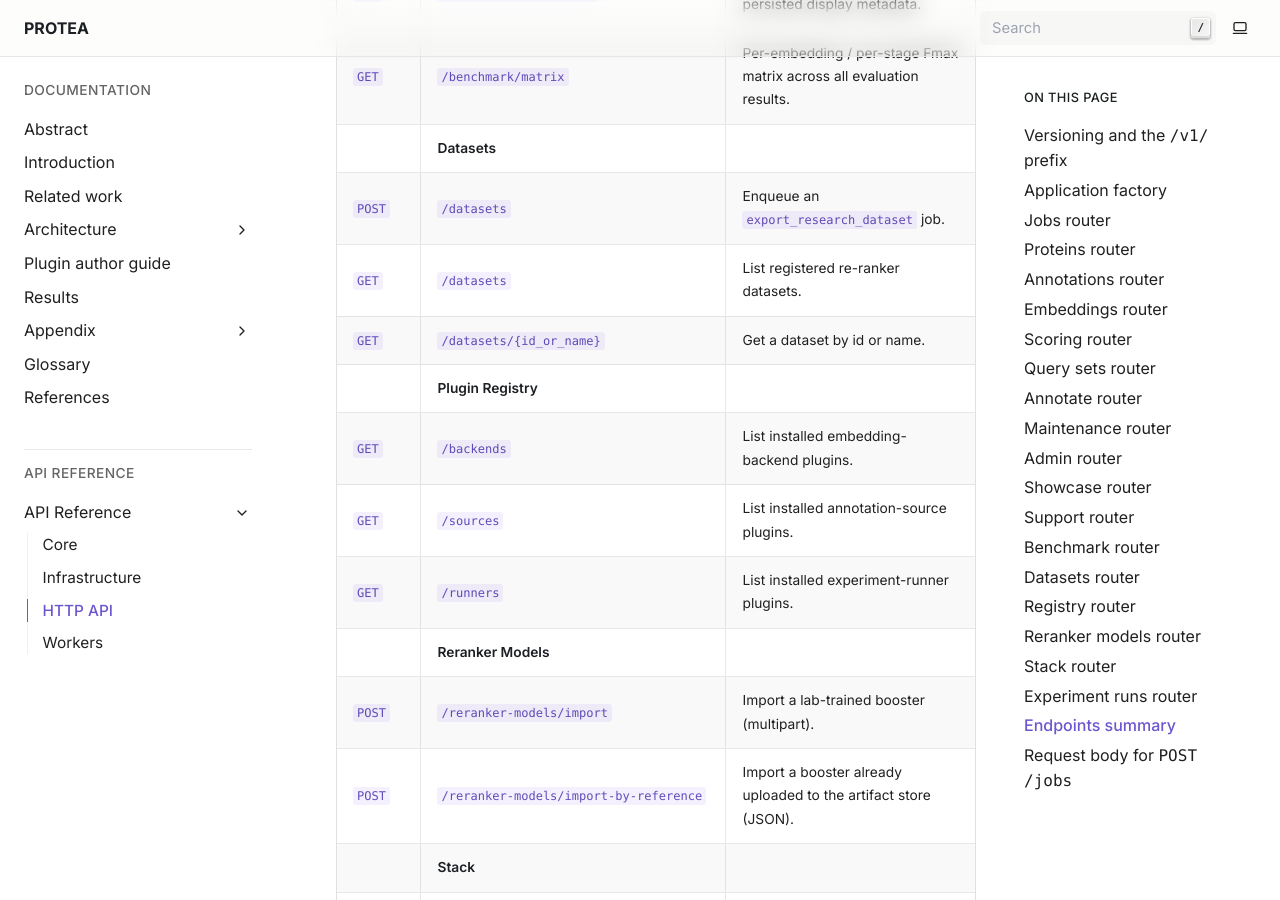
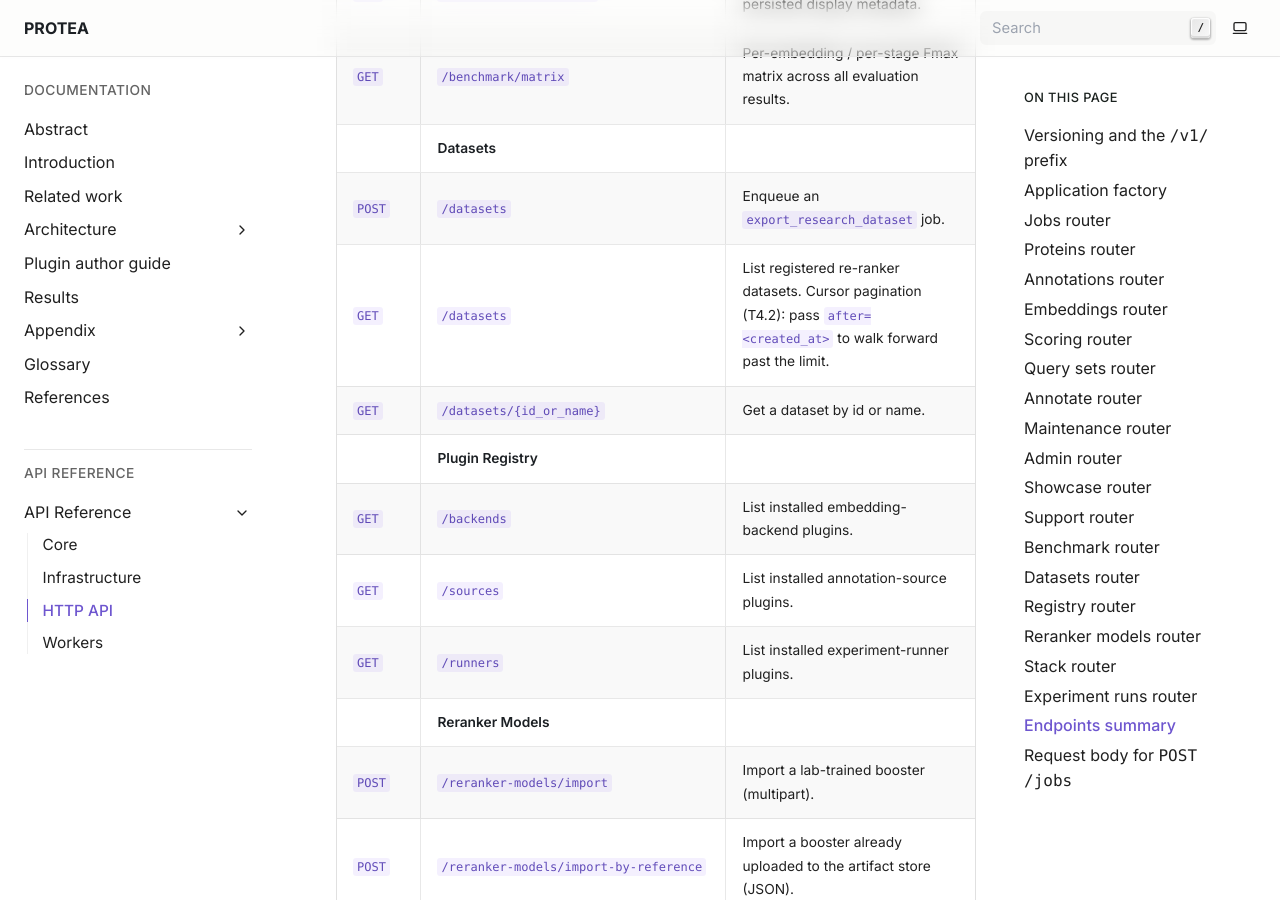
Before and after one commit to frapercan/PROTEA, a Sphinx documentation site: the page built from docs/source/reference/api.rst, in a window 1280 px wide and 900 px high, scrolled down 15800 px. Built offline with Sphinx 7.4.7, drawn with Linux system fonts in a browser that asks for light colours.

Commit message:
docs(api): note cursor pagination on /datasets (T4.2)
PR #204 extended the cursor-pagination work (PRs #198 / #200) to
the `/datasets` list endpoint. Doc table didn't mention the new
`after=<created_at>` parameter.

Single line appended to the `GET /datasets` row.

`sphinx-build -W --keep-going -b html docs/source` succeeds with
zero warnings.

```diff
--- a/docs/source/reference/api.rst
+++ b/docs/source/reference/api.rst
@@ -658,7 +658,8 @@ Endpoints summary
      - Enqueue an ``export_research_dataset`` job.
    * - ``GET``
      - ``/datasets``
-     - List registered re-ranker datasets.
+     - List registered re-ranker datasets. Cursor pagination (T4.2):
+       pass ``after=<created_at>`` to walk forward past the limit.
    * - ``GET``
      - ``/datasets/{id_or_name}``
      - Get a dataset by id or name.
```
